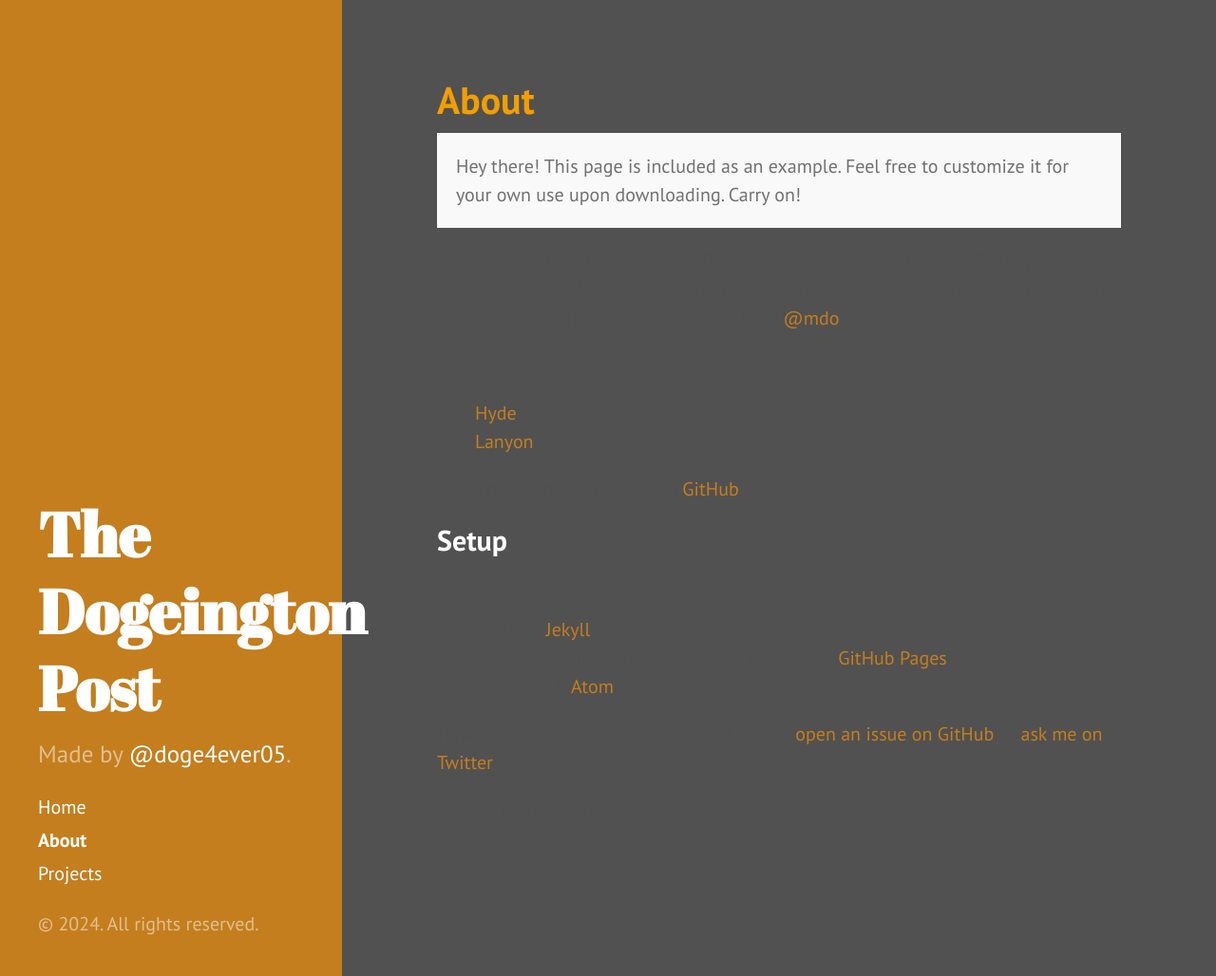
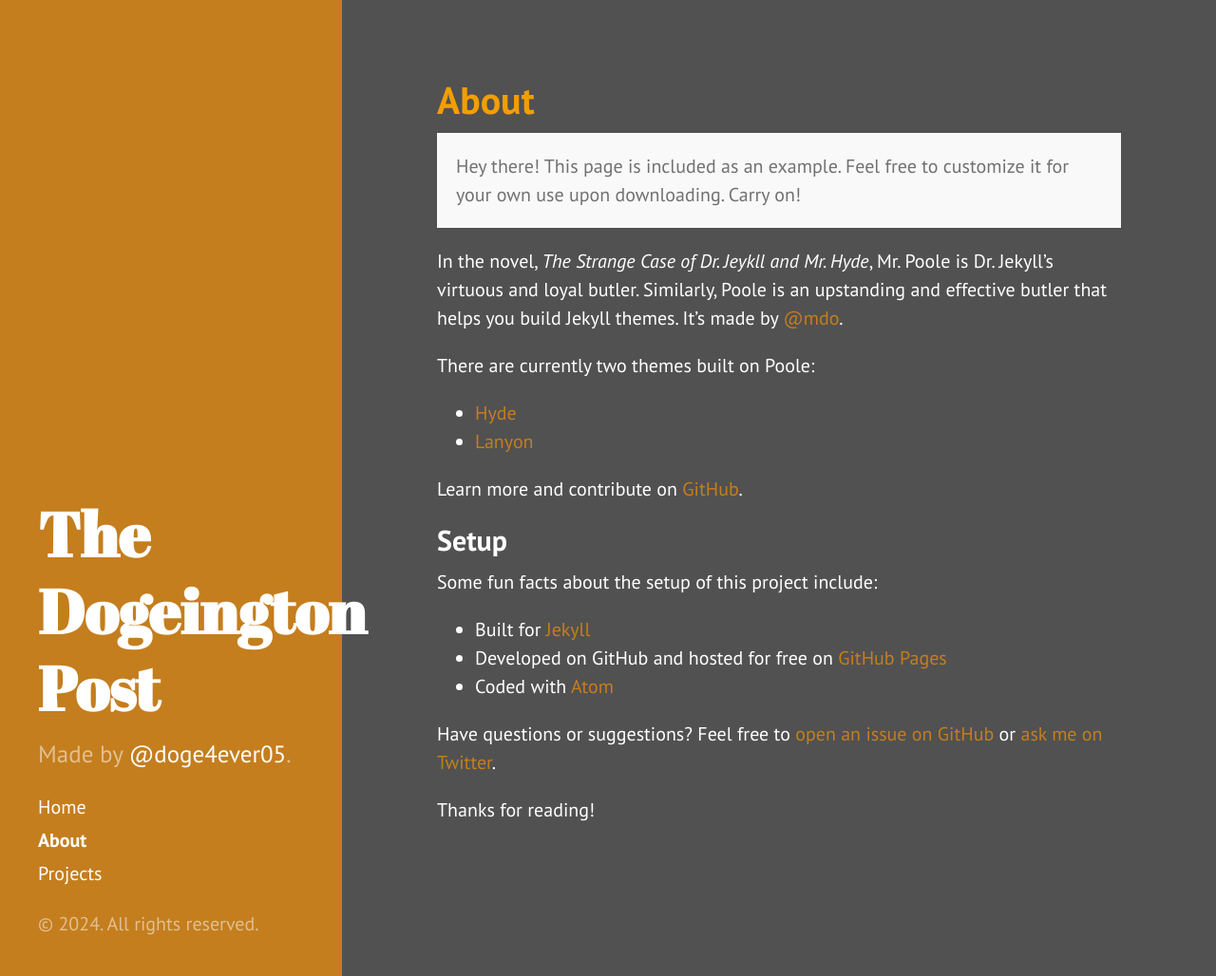
Before and after one commit to doge4ever05/doge4ever05.github.io, a Jekyll site: the page built from about.md, in a window 1280 px wide and 1028 px high. Shown: the whole window at 95% size. Built offline with Jekyll 4.4.1, drawn with Linux system fonts in a browser that asks for light colours.

Commit message:
Update poole.css

```diff
--- a/public/css/poole.css
+++ b/public/css/poole.css
@@ -59,7 +59,7 @@ html {
 }
 
 body {
-  color: #515151;
+  color: #ffffff;
   background-color: #515151;
   -webkit-text-size-adjust: 100%;
       -ms-text-size-adjust: 100%;
```
